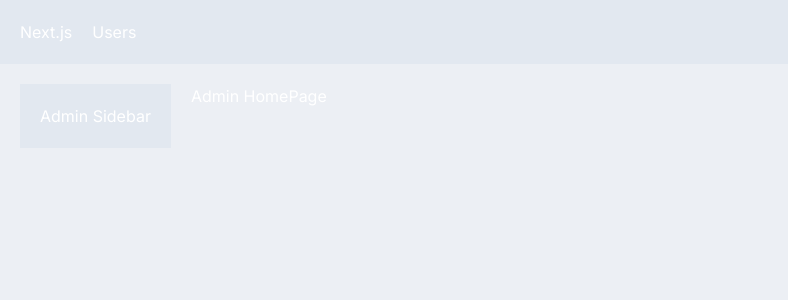
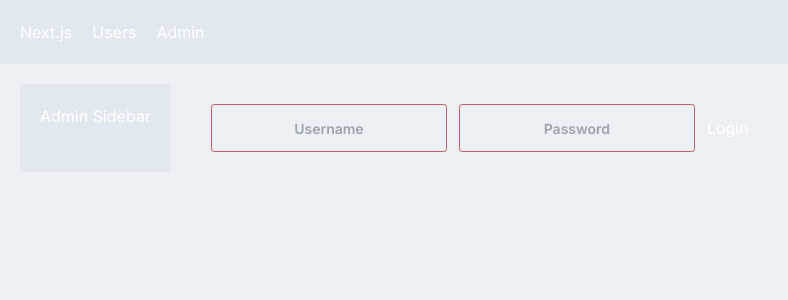
Before and after one commit to danielgraviet/MoshNextJSTutorial, a Next.js app: page /admin in a window 1280 px wide. Shown: the top 300 px of the page, without its empty margins (0-788 px from the left). Built offline with nearby package versions, Linux system fonts and the light colour scheme.

Commit message:
created admin login

```diff
--- a/app/NavBar.tsx
+++ b/app/NavBar.tsx
@@ -6,6 +6,7 @@ const NavBar = () => {
     <div className='flex bg-slate-200 p-5'>
         <Link href="/" className="mr-5">Next.js</Link>
         <Link href="/users" className="mr-5">Users</Link>
+        <Link href="/admin" className="mr-5">Admin</Link>
     </div>
   )
 }
--- a/app/admin/page.tsx
+++ b/app/admin/page.tsx
@@ -1,9 +1,39 @@
-import React from 'react'
+'use client';
+import { useRouter } from 'next/navigation';
+import React, { useState } from 'react';
 
-const AdminHomePage = () => {
+const LoginPage = () => {
+  const [username, setUsername] = useState('');
+  const [password, setPassword] = useState('');
+  const router = useRouter();
+
+  const handleLogin = () => {
+    if (username === 'admin' && password === 'admin123') {
+      router.push('/dashboard'); // Navigate to the dashboard if credentials are correct
+    } else {
+      alert('Invalid credentials!');
+    }
+  };
+
   return (
-    <div>Admin HomePage</div>
-  )
-}
+    <div className="flex p-5">
+      <input
+        className='p-3 mr-3 btn btn-outline btn-error'
+        type="text"
+        placeholder="Username"
+        value={username}
+        onChange={(e) => setUsername(e.target.value)}
+      />
+      <input
+        className='p-3 mr-3 btn btn-outline btn-error'
+        type="password"
+        placeholder="Password"
+        value={password}
+        onChange={(e) => setPassword(e.target.value)}
+      />
+      <button onClick={handleLogin}>Login</button>
+    </div>
+  );
+};
 
-export default AdminHomePage
+export default LoginPage;
--- /dev/null
+++ b/app/dashboard/page.tsx
@@ -0,0 +1,9 @@
+import React from 'react'
+
+const SECRETPASSWORD = () => {
+  return (
+    <div>SECRETPASSWORD</div>
+  )
+}
+
+export default SECRETPASSWORD
```
